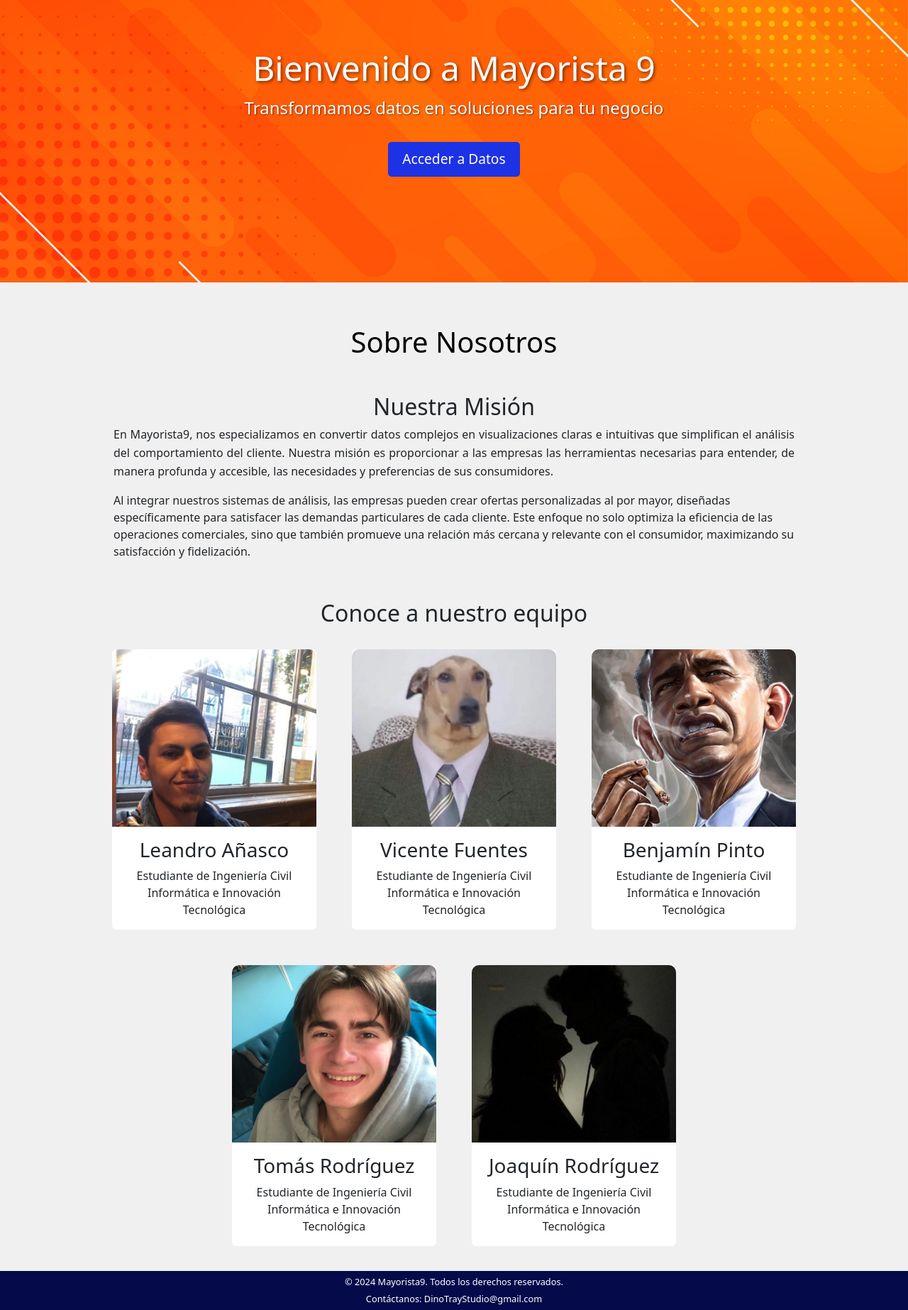
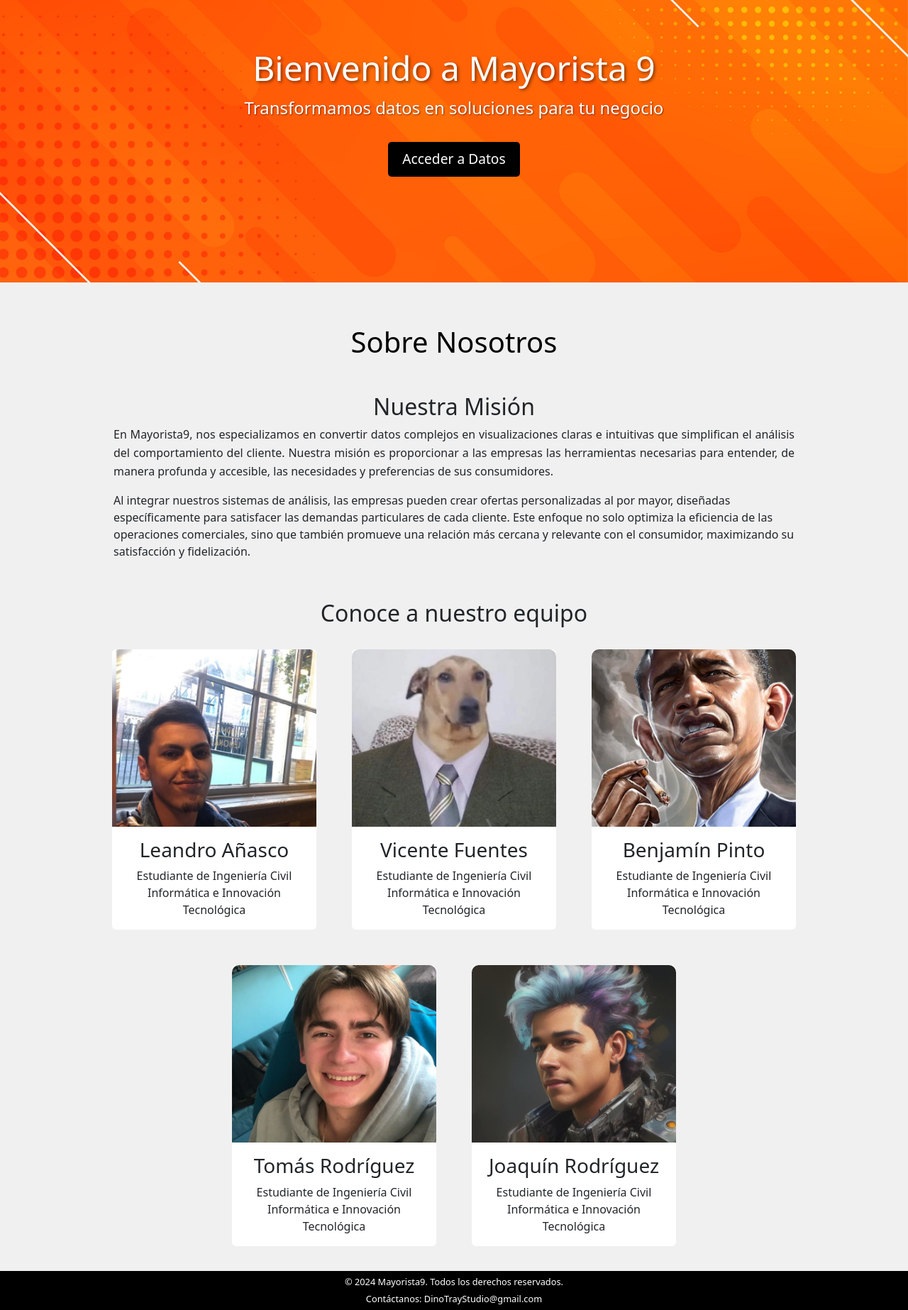
Before and after one commit to VichoIFA/Visualizacion, a Django app: page / in a window 1280 px wide. Shown: the part 168-2014 px from the top of the page at 71% size. Run offline with Django 5.2, Linux system fonts and the light colour scheme; parts of the project's set-up code (start-up, migrations or seed data) failed here and were passed over; some libraries are stand-ins or nearby versions.

Commit message:
Homepage
avance2

```diff
--- a/proyecto/mayorista9/templates/Homepage.html
+++ b/proyecto/mayorista9/templates/Homepage.html
@@ -48,7 +48,7 @@
             margin-top: 20px;
             padding: 10px 20px;
             font-size: 1.2em;
-            background-color: #1e32e5;
+            background-color: #000000;
             color: white;
             border: none;
             border-radius: 5px;
@@ -56,11 +56,11 @@
         }
 
         .hero-content .access-button:hover {
-            background-color: #3c54ce;
+            background-color: #2b2b2b;
         }
 
         footer {
-            background-color: #040a4a;
+            background-color: #000000;
             color: white;
             text-align: center;
             padding: 1px;
@@ -219,7 +219,7 @@
                 </div>
             </div>
             <div class="miembro card" style="width: 18rem; border: none; margin: 15px;">
-                <img src="{% static 'images/joaquin.jpg' %}" class="card-img-top" alt="Joaquín Rodríguez">
+                <img src="{% static 'images/joaco.jpg' %}" class="card-img-top" alt="Joaquín Rodríguez">
                 <div class="card-body">
                     <h3 class="card-title">Joaquín Rodríguez</h3>
                     <p class="card-text">Estudiante de Ingeniería Civil Informática e Innovación Tecnológica</p>
```
Also changed, not shown: proyecto/mayorista9/static/images/joaco.jpg (added), proyecto/mayorista9/static/images/joaquin.jpg (deleted).
